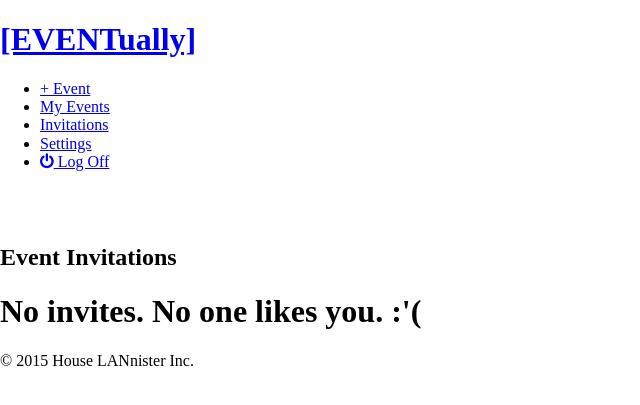
After one commit to Checkroth/EVENTually, a Django app: page /event_inbox/ in a window 1280 px wide. The commit adds this page. Shown: the top 405 px of the page, without its empty margins (0-640 px from the left). Run offline with Django 3.2, Linux system fonts and the light colour scheme; the visitor is signed in with stand-in values (Sample User, id 1); data that the repository does not hold is empty; some libraries are stand-ins or nearby versions.

Commit message:
Added event inbox page that will list a users invitations

```diff
--- a/eventually/events/urls.py
+++ b/eventually/events/urls.py
@@ -5,5 +5,7 @@ urlpatterns = patterns('events.views',
     url(r'^my_events_json/$', 'my_events_json', name='my_events_json'),
     url(r'^create_event/$', 'create_event', name='create_event'),
     url(r'^event/(?P<event_id>[0-9]+)/$', 'show_event', name='show_event'),
-    url(r'^event/(?P<event_id>[0-9]+)/invite/$', 'invite', name='invite')
+    url(r'^event/(?P<event_id>[0-9]+)/invite/$', 'invite', name='invite'),
+    url(r'^event_inbox/$', 'event_inbox', name='event_inbox'),
+    url(r'^event_inbox_json/$', 'event_inbox_json', name='event_inbox_json')
 )
--- a/eventually/events/views.py
+++ b/eventually/events/views.py
@@ -68,4 +68,27 @@ def invite(request, event_id):
         invite.event = event
         invite.save()
 
+def event_inbox(request):
+    try:
+        user = request.user
+    except:
+        user = {'username': 'no user',}
+
+    usersInvites = events.models.Invite.objects.all().filter(user=user)
+
+    return render(request, 'events/event_inbox.html', {
+        'invites' : usersInvites
+        })
+
+def event_inbox_json(request):
+    try:
+        user = request.user
+        invites = events.models.Invite.objects.all().filter(user=user)
+    except:
+        user = {'username': 'no user',}
+        invites = []
+
+    data = serializers.serialize('json', invites)
+    return HttpResponse(data, 'application/json')
+
     return redirect('{}'.format(event.get_absolute_url()))
--- a/eventually/templates/base.html
+++ b/eventually/templates/base.html
@@ -56,6 +56,7 @@
                             <ul>
                                 <li><a href="/create_event">+ Event</a></li>
                                 <li><a href="/my_events">My Events</a></li>
+                                <li><a href="/event_inbox">Invitations</a></li>
                                 <li><a href="#">Settings</a></li>
                                 <li><a href="javascript:void(0);" onclick="$('#js-logout-form').submit();"><i class="fa fa-power-off"></i> Log Off</a></li>
                             </ul>
--- /dev/null
+++ b/eventually/templates/events/event_inbox.html
@@ -0,0 +1,27 @@
+{% extends "base.html" %}
+
+{% block main %}
+<main id="event-inbox">
+	<div class="container">
+		<br/><br/>
+		<h2 class="welcome"><span>Event Invitations</span></h2>
+
+		{% if invites %}
+
+			{% for invite in invites %}
+			<div style="margin:10px;padding:10px; background-color:#FFFFFF;">
+				<h4>{{ invite.event }}</h4>
+				<p>
+					Attending: {{ invite.attending }}
+				</p>
+			</div>
+
+			{% endfor %}
+
+		{% else %}
+		<h1>No invites. No one likes you. :'(</h1>
+		{% endif %}
+
+	</div>
+</main>
+{% endblock %}
```
